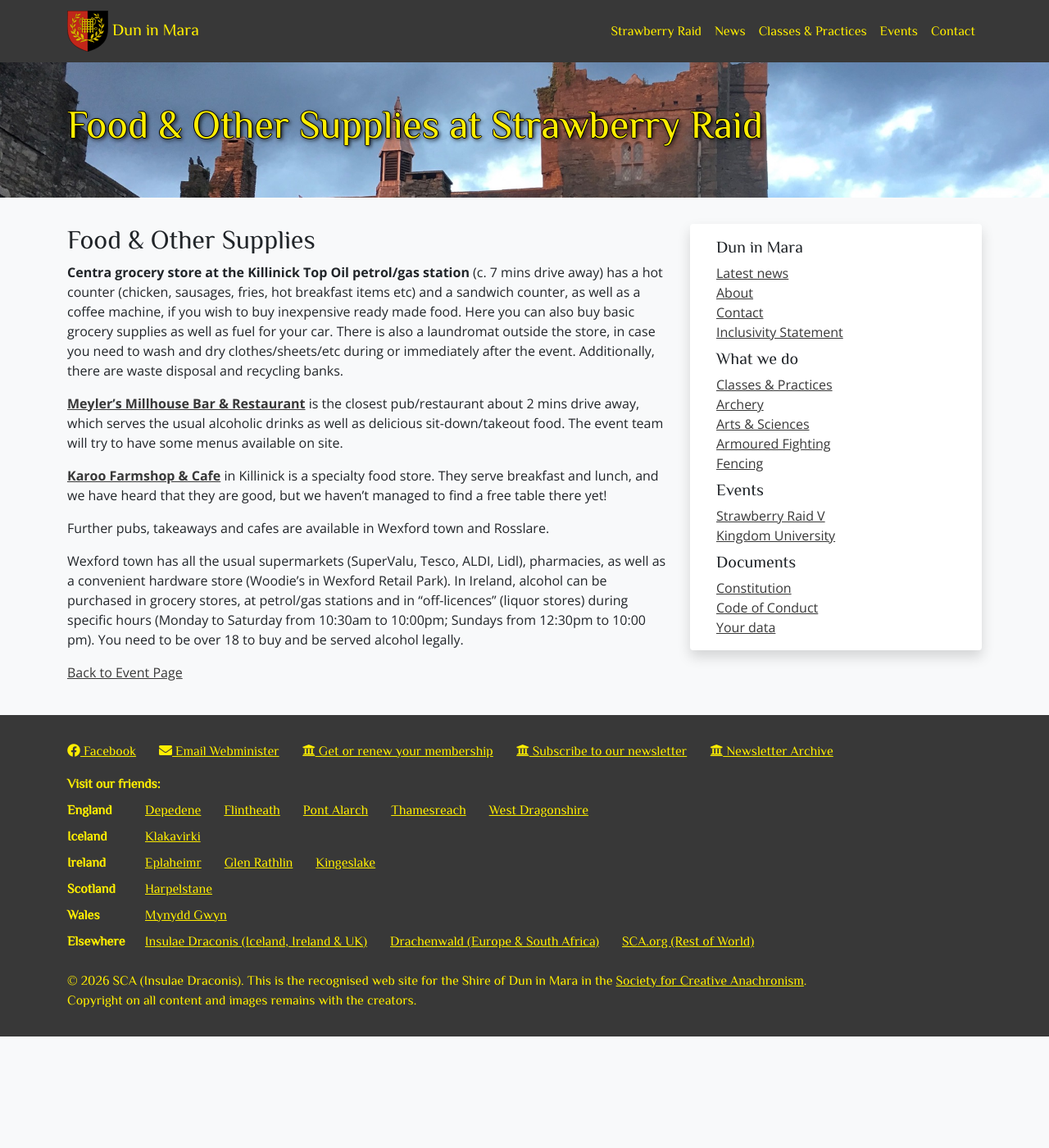
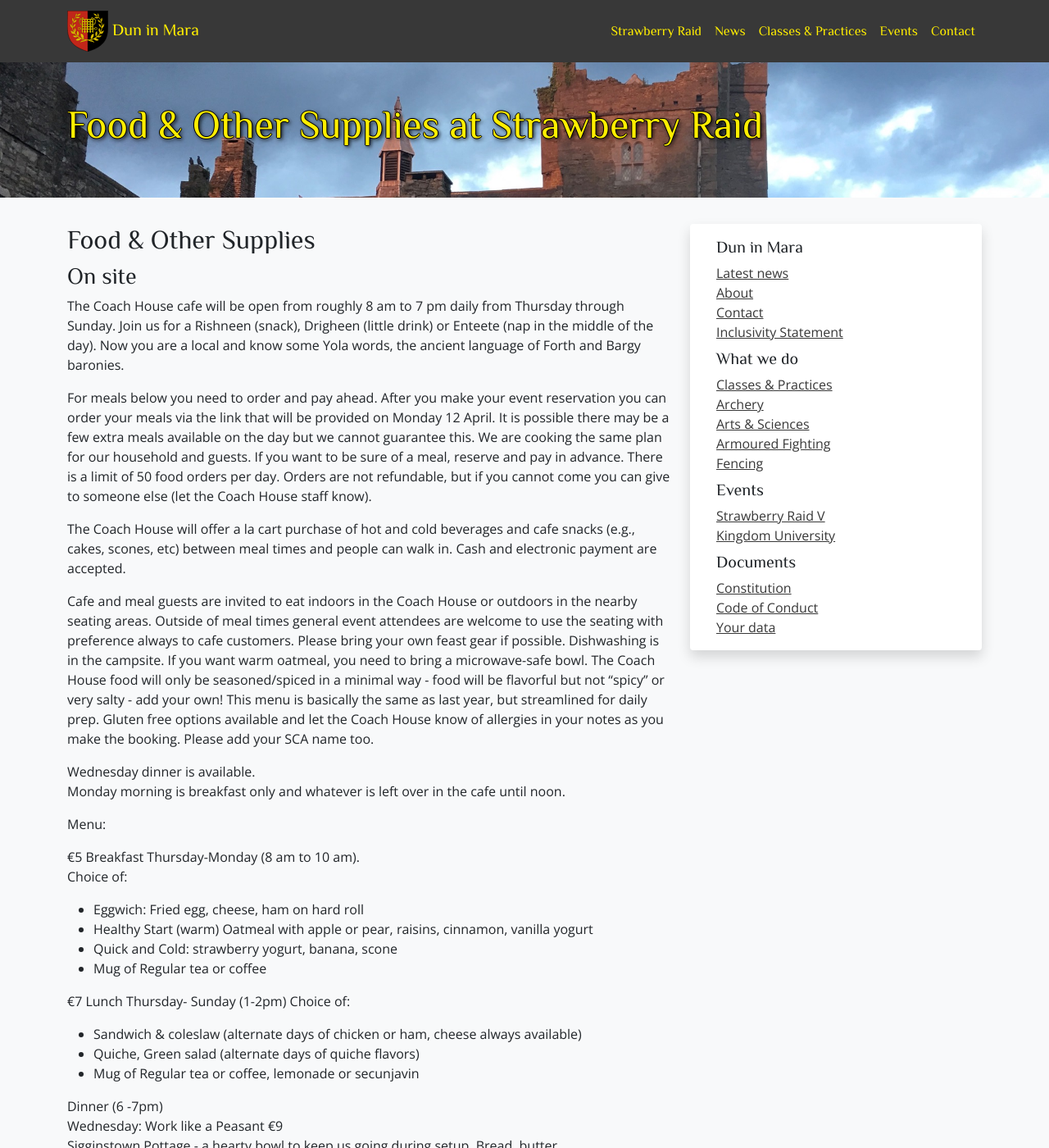
Before and after one commit to drachenwald/dun-in-mara, a Jekyll site: the page built from events/2026/strawberry-raid-v/food.md, in a window 1280 px wide and 1400 px high. Shown: the whole window at 82% size. Built offline with Jekyll 4.4.1, drawn with Linux system fonts in a browser that asks for light colours; comment, search, counter and statistics services are not loaded; some of the changed text lies outside the part shown.

Commit message:
Updated SR food page with information on the food plan and added market and laurel prize display to the SR index

```diff
--- a/events/2026/strawberry-raid-v/food.md
+++ b/events/2026/strawberry-raid-v/food.md
@@ -6,6 +6,65 @@ excerpt: "27 May-1 June 2026. Sigginstown Castle, Co. Wexford, Ireland."
 
 ## Food & Other Supplies
 
+### On site
+The Coach House cafe will be open from roughly 8 am to 7 pm daily from Thursday through Sunday. Join us for a Rishneen (snack), Drigheen (little drink) or Enteete (nap in the middle of the day). Now you are a local and know some Yola words, the ancient language of Forth and Bargy baronies.
+
+For meals below you need to order and pay ahead. After you make your event reservation you can order your meals via the link that will be provided on Monday 12 April. It is possible there may be a few extra meals available on the day but we cannot guarantee this. We are cooking the same plan for our household and guests. If you want to be sure of a meal, reserve and pay in advance. There is a limit of 50 food orders per day. Orders are not refundable, but if you cannot come you can give to someone else (let the Coach House staff know).
+
+The Coach House will offer a la cart purchase of hot and cold beverages and cafe snacks (e.g., cakes, scones, etc) between meal times and people can walk in. Cash and electronic payment are accepted.
+
+Cafe and meal guests are invited to eat indoors in the Coach House or outdoors in the nearby seating areas. Outside of meal times general event attendees are welcome to use the seating with preference always to cafe customers. Please bring your own feast gear if possible. Dishwashing is in the campsite. If you want warm oatmeal, you need to bring a microwave-safe bowl. The Coach House food will only be seasoned/spiced in a minimal way - food will be flavorful but not “spicy” or very salty - add your own! This menu is basically the same as last year, but streamlined for daily prep. Gluten free options available and let the Coach House know of allergies in your notes as you make the booking. Please add your SCA name too.
+
+Wednesday dinner is available.
+Monday morning is breakfast only and whatever is left over in the cafe until noon.
+
+Menu:
+
+€5 Breakfast Thursday-Monday (8 am to 10 am).
+Choice of:
+- Eggwich: Fried egg, cheese, ham on hard roll
+- Healthy Start (warm) Oatmeal with apple or pear, raisins, cinnamon, vanilla yogurt
+- Quick and Cold: strawberry yogurt, banana, scone
+- Mug of Regular tea or coffee
+
+€7 Lunch Thursday- Sunday (1-2pm) Choice of:
+- Sandwich & coleslaw (alternate days of chicken or ham, cheese always available)
+- Quiche, Green salad (alternate days of quiche flavors)
+- Mug of Regular tea or coffee, lemonade or secunjavin
+
+
+Dinner (6 -7pm)
+Wednesday: Work like a Peasant €9
+Sigginstown Pottage - a hearty bowl to keep us going during setup. Bread, butter.
+Mug of Regular tea or coffee, lemonade or secunjavin,
+
+
+Thursday New World: €12
+Carnitas (slow roast pork), Rice, beans, tortillas, squash, grilled peppers, guacamole, salsa, cheese
+Mug of Regular tea or coffee, lemonade or secunjavin
+
+Friday Old World: €12
+Pasta with piselli, prosciutto, panna (peas, ham, cream sauce) OR plain pasta with tomato sauce, green salad with vinaigrette, garlic bread, pesto dip
+Mug of Regular tea or coffee, lemonade or secunjavin
+
+Saturday Byzantium: €12
+Mixed Grill of chicken, sausages, Tzatziki (cucumber,garlic,yogurt salad), hummus, grilled vegetables, pita bread.
+Mug of Regular tea or coffee, lemonade or secunjavin
+
+Sunday Social in the Barn (6-8 pm): €12
+Make your own pizza in our brick oven with A variety of toppings. Maybe some celebratory sweet!
+Mug of Regular tea or coffee, lemonade or secunjavin
+
+If you want to participate in the meal service, please note that you **must book your meals in advance. Once bookings close, it will no longer be possible to participate.**
+
+
+**Presale of meals start on April 9 for those who indicated on their ticket purchase that they would be interested in the meal plan.**
+**Meal plan booking opens up to the general populace on Monday 12 April.**
+**You must have purchased tickets to Strawberry Raid in order to purchase meals.**
+
+<!-- Please order before the 14th of May. For prices and booking your meals, please visit  **[Sigginstown Castle's website](https://www.sigginstowncastle.com/online-ordering)**.  -->
+
+### In the neighbourhood
 
 **Centra grocery store at the Killinick Top Oil petrol/gas station** (c. 7 mins drive away) has a hot counter (chicken, sausages, fries, hot breakfast items etc) and a sandwich counter, as well as a coffee machine, if you wish to buy inexpensive ready made food. Here you can also buy basic grocery supplies as well as fuel for your car. There is also a laundromat outside the store, in case you need to wash and dry clothes/sheets/etc during or immediately after the event. Additionally, there are waste disposal and recycling banks.
 
```
Also changed, not shown: events/2026/strawberry-raid-v/index.md (+6 -0 lines).
